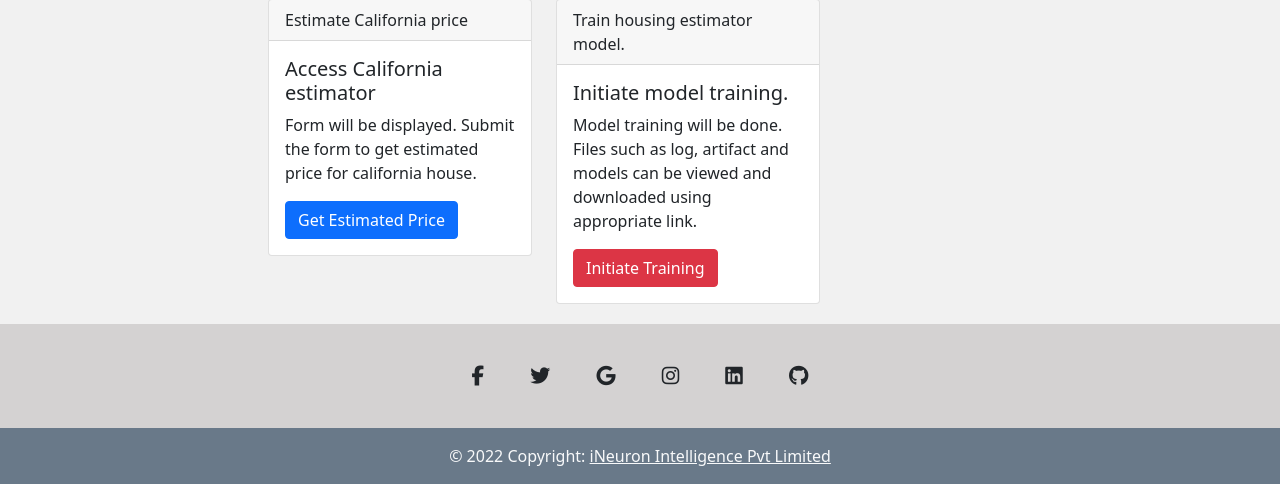
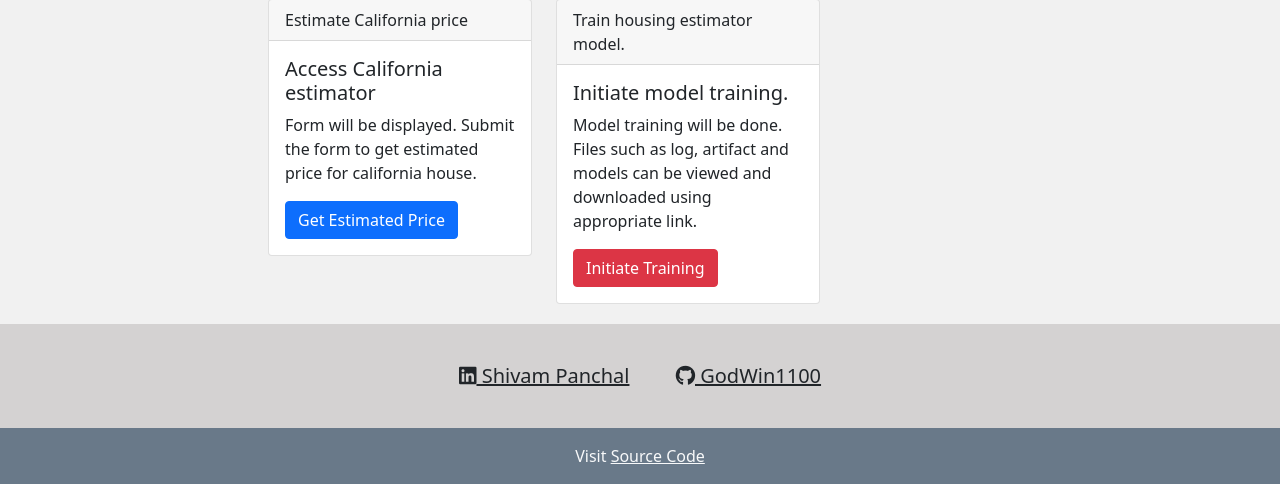
Before and after one commit to GodWin1100/Californa_Housing-ML_Pipeline, a Flask app: page / in a window 1280 px wide. Shown: the part 703-1187 px from the top of the page. Run offline with Flask 2, Linux system fonts and the light colour scheme; some libraries are stand-ins or nearby versions.

Commit message:
refactor(header.html): private link added

```diff
--- a/templates/header.html
+++ b/templates/header.html
@@ -136,27 +136,27 @@ table-layout: fixed;
             <!-- Section: Social media -->
             <section class="mb-4">
                 <!-- Facebook -->
-                <a class="btn btn-link btn-floating btn-lg text-dark m-1" href="#!" role="button"
-                    data-mdb-ripple-color="dark"><i class="fab fa-facebook-f"></i></a>
+<!--                 <a class="btn btn-link btn-floating btn-lg text-dark m-1" href="#!" role="button"
+                    data-mdb-ripple-color="dark"><i class="fab fa-facebook-f"></i></a> -->
 
                 <!-- Twitter -->
-                <a class="btn btn-link btn-floating btn-lg text-dark m-1" href="#!" role="button"
-                    data-mdb-ripple-color="dark"><i class="fab fa-twitter"></i></a>
+<!--                 <a class="btn btn-link btn-floating btn-lg text-dark m-1" href="#!" role="button"
+                    data-mdb-ripple-color="dark"><i class="fab fa-twitter"></i></a> -->
 
                 <!-- Google -->
-                <a class="btn btn-link btn-floating btn-lg text-dark m-1" href="#!" role="button"
-                    data-mdb-ripple-color="dark"><i class="fab fa-google"></i></a>
+<!--                 <a class="btn btn-link btn-floating btn-lg text-dark m-1" href="#!" role="button"
+                    data-mdb-ripple-color="dark"><i class="fab fa-google"></i></a> -->
 
                 <!-- Instagram -->
-                <a class="btn btn-link btn-floating btn-lg text-dark m-1" href="#!" role="button"
-                    data-mdb-ripple-color="dark"><i class="fab fa-instagram"></i></a>
+<!--                 <a class="btn btn-link btn-floating btn-lg text-dark m-1" href="#!" role="button"
+                    data-mdb-ripple-color="dark"><i class="fab fa-instagram"></i></a> -->
 
                 <!-- Linkedin -->
-                <a class="btn btn-link btn-floating btn-lg text-dark m-1" href="#!" role="button"
-                    data-mdb-ripple-color="dark"><i class="fab fa-linkedin"></i></a>
+                <a class="btn btn-link btn-floating btn-lg text-dark m-1" href="https://www.linkedin.com/in/shivam-panchal-godwin1100/" role="button"
+                    data-mdb-ripple-color="dark"><i class="fab fa-linkedin"></i> Shivam Panchal</a>
                 <!-- Github -->
-                <a class="btn btn-link btn-floating btn-lg text-dark m-1" href="#!" role="button"
-                    data-mdb-ripple-color="dark"><i class="fab fa-github"></i></a>
+                <a class="btn btn-link btn-floating btn-lg text-dark m-1" href="https://github.com/GodWin1100/" role="button"
+                    data-mdb-ripple-color="dark"><i class="fab fa-github"></i> GodWin1100</a>
             </section>
             <!-- Section: Social media -->
         </div>
@@ -164,8 +164,7 @@ table-layout: fixed;
 
         <!-- Copyright -->
         <div class="text-center text-light p-3" style="background-color: rgba(3, 36, 67, 0.504);">
-            © 2022 Copyright:
-            <a class="text-light" href="https://ineuron.ai/">iNeuron Intelligence Pvt Limited</a>
+            Visit <a class="text-light" href="https://github.com/GodWin1100/Californa_Housing-ML_Pipeline">Source Code</a>
         </div>
         <!-- Copyright -->
     </footer>
```
